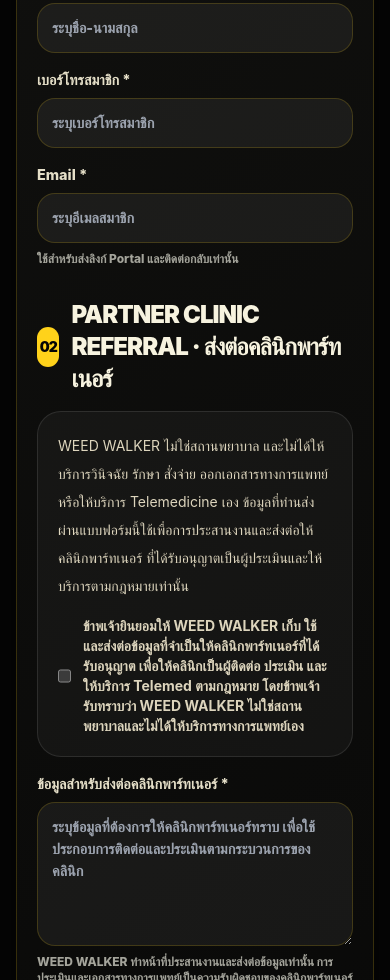
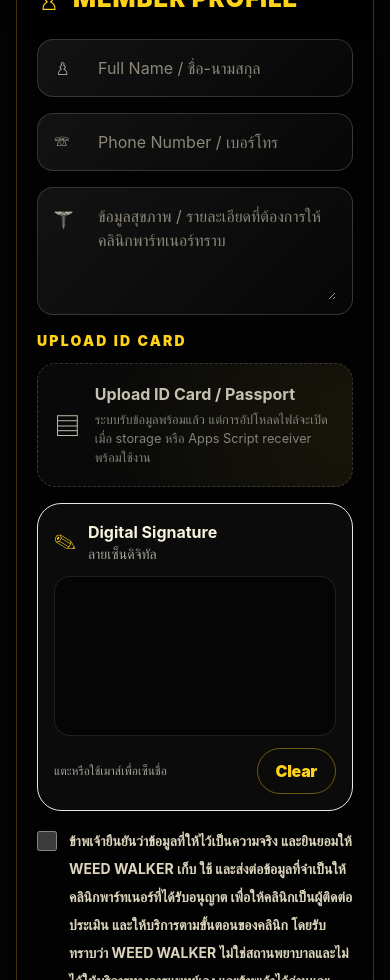
Before and after one commit to ncckaz-arch/weedwalker-site, a Next.js app: page /intake in a window 390 px wide. Shown: the part 1020-2000 px from the top of the page. Built offline with nearby package versions, Linux system fonts and the light colour scheme; no server answers.

Commit message:
Refine intake access pattern

```diff
--- a/src/app/api/intake/route.ts
+++ b/src/app/api/intake/route.ts
@@ -35,23 +35,20 @@ export async function POST(request: Request) {
       return NextResponse.json({ error: 'ID card image is required.' }, { status: 400 });
     }
 
-    if (uploadsEnabled && (!(selfie instanceof File) || selfie.size === 0)) {
-      return NextResponse.json({ error: 'Selfie image is required.' }, { status: 400 });
-    }
-
     const requestHeaders = headers();
     const ipAddress = requestHeaders.get('x-forwarded-for')?.split(',')[0]?.trim() || null;
     const userAgent = requestHeaders.get('user-agent') || null;
 
     const uploadedFiles = uploadsEnabled
       ? [
-          { kind: UploadKind.ID_CARD, file: idCard as File },
-          { kind: UploadKind.SELFIE, file: selfie as File },
+          ...(idCard instanceof File && idCard.size > 0 ? [{ kind: UploadKind.ID_CARD, file: idCard }] : []),
+          ...(selfie instanceof File && selfie.size > 0 ? [{ kind: UploadKind.SELFIE, file: selfie }] : []),
           ...medicalDocs.map((file) => ({ kind: UploadKind.MEDICAL_DOCUMENT, file }))
         ]
       : [];
     const ownerKey = user?.id || `guest-${Date.now()}-${randomUUID()}`;
     const conditionIntention = emptyToNull(parsed.conditionIntention) || emptyToNull(parsed.currentSymptoms);
+    const intakeEmail = emptyToNull(parsed.email) || `guest-${randomUUID()}@intake.weedwalker.local`;
 
     const savedFiles = await Promise.all(
       uploadedFiles.map(async (upload) => ({
@@ -69,7 +66,7 @@ export async function POST(request: Request) {
         data: {
           userId: user?.id || null,
           fullName: parsed.fullName,
-          email: parsed.email,
+          email: intakeEmail,
           phone: parsed.phone,
           lineId: emptyToNull(parsed.lineId),
           dateOfBirth: optionalDate(parsed.dateOfBirth),
@@ -169,7 +166,7 @@ export async function POST(request: Request) {
           profile: {
             fullName: parsed.fullName,
             phone: parsed.phone,
-            email: parsed.email,
+            email: emptyToNull(parsed.email) || '',
             lineId: emptyToNull(parsed.lineId)
           },
           telemed: {
--- a/src/app/globals.css
+++ b/src/app/globals.css
@@ -98,3 +98,79 @@ button {
 .walker-muted {
   color: #a4a49b;
 }
+
+.access-field {
+  display: grid;
+  grid-template-columns: 32px minmax(0, 1fr);
+  align-items: center;
+  gap: 12px;
+  min-height: 58px;
+  border: 1px solid rgba(255, 255, 255, 0.16);
+  border-radius: 16px;
+  background:
+    linear-gradient(135deg, rgba(255, 255, 255, 0.07), rgba(255, 255, 255, 0.025)),
+    rgba(0, 0, 0, 0.3);
+  padding: 0 16px;
+}
+
+.access-field:focus-within {
+  border-color: rgba(255, 210, 26, 0.55);
+  box-shadow: 0 0 0 3px rgba(255, 210, 26, 0.1);
+}
+
+.access-field input,
+.access-field textarea {
+  width: 100%;
+  border: 0;
+  background: transparent;
+  color: #f7f3df;
+  outline: none;
+}
+
+.access-field input::placeholder,
+.access-field textarea::placeholder {
+  color: rgba(217, 211, 189, 0.62);
+}
+
+.access-field-area {
+  align-items: start;
+  min-height: 128px;
+  padding-top: 16px;
+}
+
+.access-field textarea {
+  min-height: 96px;
+  resize: vertical;
+}
+
+.access-icon {
+  color: rgba(247, 243, 223, 0.72);
+  font-size: 1.35rem;
+  line-height: 1;
+}
+
+.access-upload {
+  display: flex;
+  align-items: center;
+  gap: 16px;
+  min-height: 92px;
+  border: 1px dashed rgba(255, 255, 255, 0.22);
+  border-radius: 18px;
+  background:
+    radial-gradient(circle at 100% 50%, rgba(255, 210, 26, 0.08), transparent 16rem),
+    rgba(255, 255, 255, 0.035);
+  padding: 18px;
+  cursor: pointer;
+  transition:
+    border-color 150ms ease,
+    background 150ms ease,
+    transform 150ms ease;
+}
+
+.access-upload:hover {
+  border-color: rgba(255, 210, 26, 0.55);
+  background:
+    radial-gradient(circle at 100% 50%, rgba(255, 210, 26, 0.14), transparent 16rem),
+    rgba(255, 255, 255, 0.05);
+  transform: translateY(-1px);
+}
--- a/src/components/intake-form.tsx
+++ b/src/components/intake-form.tsx
@@ -15,6 +15,7 @@ export function IntakeForm() {
   const [error, setError] = useState('');
   const [warning, setWarning] = useState('');
   const [hasSignature, setHasSignature] = useState(false);
+  const [idCardName, setIdCardName] = useState('');
   const canvasRef = useRef<HTMLCanvasElement | null>(null);
   const drawing = useRef(false);
   const uploadsEnabled =
@@ -23,16 +24,21 @@ export function IntakeForm() {
 
   async function submit(event: FormEvent<HTMLFormElement>) {
     event.preventDefault();
-    setStatus('Submitting intake...');
+    setStatus('');
     setError('');
     setWarning('');
+
+    if (!hasSignature) {
+      setError('กรุณาเซ็นชื่อดิจิทัลก่อนส่งแบบฟอร์ม');
+      return;
+    }
+
+    setStatus('กำลังส่งแบบฟอร์ม...');
 
     const form = event.currentTarget;
     const formData = new FormData(form);
     const signature = canvasRef.current?.toDataURL('image/png') || '';
-    if (hasSignature) {
-      formData.set('signatureDataUrl', signature);
-    }
+    formData.set('signatureDataUrl', signature);
 
     const response = await fetch('/api/intake', {
       method: 'POST',
@@ -42,15 +48,16 @@ export function IntakeForm() {
 
     if (!response.ok) {
       setStatus('');
-      setError(body.error || 'Submit failed.');
+      setError(body.error || 'ส่งแบบฟอร์มไม่สำเร็จ');
       return;
     }
 
-    setStatus(`Intake submitted. Reference: ${body.intakeId}`);
+    setStatus(`ส่งข้อมูลเรียบร้อยแล้ว Reference: ${body.intakeId}`);
     if (body.appsScriptWarning) {
-      setWarning(`Saved on weedwalker.net, but Apps Script sync needs attention: ${body.appsScriptWarning}`);
+      setWarning(`ข้อมูลถูกบันทึกบน weedwalker.net แล้ว แต่การ sync ไป Apps Script ต้องตรวจสอบ: ${body.appsScriptWarning}`);
     }
     form.reset();
+    setIdCardName('');
     clearSignature();
   }
 
@@ -103,92 +110,93 @@ export function IntakeForm() {
   }
 
   return (
-    <form onSubmit={submit} className="walker-card grid gap-8 p-5 md:p-8">
+    <form
+      id="member-profile"
+      onSubmit={submit}
+      className="scroll-mt-28 overflow-hidden rounded-[1.75rem] border border-walkerYellow/25 bg-black/55 p-5 shadow-[0_0_80px_rgba(0,0,0,0.5)] backdrop-blur md:p-8"
+    >
       <input className="hidden" name="website" tabIndex={-1} autoComplete="off" />
       <input type="hidden" name="requestTelemed" value="true" />
+      <input type="hidden" name="pdpaConsent" value="true" />
+      <input type="hidden" name="documentStorageConsent" value="true" />
+      <input type="hidden" name="medicalIntakeConsent" value="true" />
+      <input type="hidden" name="telemedConsent" value="true" />
 
-      <section id="member-profile" className="scroll-mt-28 grid gap-4">
-        <SectionTitle number="01" title="Member Profile" />
+      <div className="mb-6 flex items-center gap-3 text-walkerYellow">
+        <span className="text-3xl leading-none">♙</span>
+        <h2 className="text-2xl font-black uppercase tracking-[0.04em]">Member Profile</h2>
+      </div>
+
+      <div className="grid gap-4">
         <div className="grid gap-4 md:grid-cols-2">
-          <label className="walker-label">
-            ชื่อ-นามสกุล *
-            <input className="walker-input" name="fullName" required placeholder="ระบุชื่อ-นามสกุล" />
+          <label className="access-field">
+            <span className="access-icon">♙</span>
+            <input name="fullName" required placeholder="Full Name / ชื่อ-นามสกุล" />
           </label>
-          <label className="walker-label">
-            เบอร์โทรสมาชิก *
-            <input className="walker-input" name="phone" required placeholder="ระบุเบอร์โทรสมาชิก" />
-          </label>
-          <label className="walker-label md:col-span-2">
-            Email *
-            <input className="walker-input" name="email" type="email" required placeholder="ระบุอีเมลสมาชิก" />
-            <span className="walker-muted text-xs">ใช้สำหรับส่งลิงก์ Portal และติดต่อกลับเท่านั้น</span>
-          </label>
-        </div>
-      </section>
 
-      <section className="grid gap-4">
-        <SectionTitle number="02" title="Partner Clinic Referral · ส่งต่อคลินิกพาร์ทเนอร์" />
-        <div className="rounded-3xl border border-white/10 bg-white/[0.04] p-5">
-          <p className="text-sm leading-7 text-[#ddd5bd]">
-            WEED WALKER ไม่ใช่สถานพยาบาล และไม่ได้ให้บริการวินิจฉัย รักษา สั่งจ่าย ออกเอกสารทางการแพทย์
-            หรือให้บริการ Telemedicine เอง ข้อมูลที่ท่านส่งผ่านแบบฟอร์มนี้ใช้เพื่อการประสานงานและส่งต่อให้คลินิกพาร์ทเนอร์
-            ที่ได้รับอนุญาตเป็นผู้ประเมินและให้บริการตามกฎหมายเท่านั้น
-          </p>
-          <label className="mt-4 flex gap-3 text-sm font-bold text-[#ddd5bd]">
-            <input name="telemedConsent" type="checkbox" required />
-            ข้าพเจ้ายินยอมให้ WEED WALKER เก็บ ใช้ และส่งต่อข้อมูลที่จำเป็นให้คลินิกพาร์ทเนอร์ที่ได้รับอนุญาต
-            เพื่อให้คลินิกเป็นผู้ติดต่อ ประเมิน และให้บริการ Telemed ตามกฎหมาย โดยข้าพเจ้ารับทราบว่า WEED WALKER
-            ไม่ใช่สถานพยาบาลและไม่ได้ให้บริการทางการแพทย์เอง
+          <label className="access-field">
+            <span className="access-icon">☏</span>
+            <input name="phone" required placeholder="Phone Number / เบอร์โทร" />
           </label>
         </div>
 
-        <label className="walker-label">
-          ข้อมูลสำหรับส่งต่อคลินิกพาร์ทเนอร์ *
+        <label className="access-field access-field-area">
+          <span className="access-icon pt-1">☤</span>
           <textarea
-            className="walker-input min-h-36"
             name="conditionIntention"
             required
-            placeholder="ระบุข้อมูลที่ต้องการให้คลินิกพาร์ทเนอร์ทราบ เพื่อใช้ประกอบการติดต่อและประเมินตามกระบวนการของคลินิก"
+            maxLength={1000}
+            placeholder="ข้อมูลสุขภาพ / รายละเอียดที่ต้องการให้คลินิกพาร์ทเนอร์ทราบ"
           />
-          <span className="walker-muted text-xs">
-            WEED WALKER ทำหน้าที่ประสานงานและส่งต่อข้อมูลเท่านั้น การประเมินและเอกสารทางการแพทย์เป็นความรับผิดชอบของคลินิกพาร์ทเนอร์
-          </span>
         </label>
-      </section>
 
-      <section className="grid gap-4">
-        <SectionTitle number="03" title="Identity Verification" />
-        {uploadsEnabled ? (
-          <div className="grid gap-4 md:grid-cols-2">
-            <label className="walker-label rounded-3xl border border-walkerYellow/20 bg-walkerYellow/5 p-5">
-              Upload ID Card / Passport *
-              <input className="walker-input" name="idCard" type="file" accept="image/png,image/jpeg,image/webp" required />
-              <span className="walker-muted text-xs">JPG, PNG หรือ WEBP · ไม่เกิน 10MB · Required</span>
+        <div>
+          <p className="mb-3 text-sm font-black uppercase tracking-[0.16em] text-walkerYellow">Upload ID Card</p>
+          {uploadsEnabled ? (
+            <label className="access-upload">
+              <span className="text-3xl">▤</span>
+              <span className="min-w-0 flex-1">
+                <strong className="block text-base font-bold text-[#f7f3df]">
+                  {idCardName || 'Upload ID Card / Passport'}
+                </strong>
+                <small className="walker-muted mt-1 block">PNG, JPG หรือ WEBP ไม่เกิน 10MB</small>
+              </span>
+              <span className="grid h-10 w-10 place-items-center rounded-full bg-walkerYellow/10 text-xl text-walkerYellow">☁</span>
+              <input
+                className="sr-only"
+                name="idCard"
+                type="file"
+                accept="image/png,image/jpeg,image/webp"
+                required
+                onChange={(event) => setIdCardName(event.currentTarget.files?.[0]?.name || '')}
+              />
             </label>
-            <label className="walker-label rounded-3xl border border-walkerYellow/20 bg-walkerYellow/5 p-5">
-              Upload Selfie Holding ID *
-              <input className="walker-input" name="selfie" type="file" accept="image/png,image/jpeg,image/webp" required />
-              <span className="walker-muted text-xs">ให้เห็นใบหน้าและบัตรชัดเจนในภาพเดียวกัน</span>
-            </label>
+          ) : (
+            <div className="access-upload opacity-80">
+              <span className="text-3xl">▤</span>
+              <span className="min-w-0 flex-1">
+                <strong className="block text-base font-bold text-[#f7f3df]">Upload ID Card / Passport</strong>
+                <small className="walker-muted mt-1 block">
+                  ระบบรับข้อมูลพร้อมแล้ว แต่การอัปโหลดไฟล์จะเปิดเมื่อ storage หรือ Apps Script receiver พร้อมใช้งาน
+                </small>
+              </span>
+            </div>
+          )}
+        </div>
+
+        <div className="rounded-3xl border border-white/14 bg-white/[0.035] p-4">
+          <div className="mb-3 flex items-center gap-3">
+            <span className="text-2xl text-walkerYellow">✎</span>
+            <div>
+              <p className="font-bold text-[#f7f3df]">Digital Signature</p>
+              <p className="walker-muted text-sm">ลายเซ็นดิจิทัล</p>
+            </div>
           </div>
-        ) : (
-          <div className="rounded-3xl border border-walkerYellow/20 bg-walkerYellow/5 p-5">
-            <p className="text-sm font-black text-walkerYellow">Upload disabled for this deployment</p>
-            <p className="mt-2 text-sm leading-6 text-walkerMuted">
-              หน้าเว็บพร้อมรับ identity fields แล้ว แต่การส่งไฟล์ ID/Selfie จะเปิดเมื่อ Apps Script receiver หรือ production storage พร้อมใช้งาน
-            </p>
-          </div>
-        )}
-      </section>
-
-      <section className="grid gap-4">
-        <SectionTitle number="04" title="Digital Signature" />
-        <div className="rounded-3xl border border-white/10 bg-white/[0.04] p-4">
           <canvas
             ref={canvasRef}
             width={900}
             height={260}
-            className="h-44 w-full touch-none rounded-2xl border border-white/10 bg-black/40"
+            className="h-40 w-full touch-none rounded-2xl border border-white/10 bg-black/45"
             aria-label="ช่องเซ็นลายเซ็นดิจิทัล"
             onPointerDown={startDrawing}
             onPointerMove={draw}
@@ -196,31 +204,19 @@ export function IntakeForm() {
             onPointerLeave={stopDrawing}
           />
           <div className="mt-3 flex flex-wrap items-center justify-between gap-3">
-            <p className="walker-muted text-xs">เซ็นชื่อในช่องนี้ด้วยนิ้วหรือเมาส์ ลายเซ็นจะถูกส่งไปพร้อม intake payload</p>
-            <button className="walker-btn walker-btn-outline" type="button" onClick={clearSignature}>
+            <p className="walker-muted text-xs">แตะหรือใช้เมาส์เพื่อเซ็นชื่อ</p>
+            <button className="walker-btn walker-btn-outline min-h-10 px-4" type="button" onClick={clearSignature}>
               Clear
             </button>
           </div>
         </div>
-      </section>
 
-      <section className="grid gap-3 rounded-3xl border border-white/10 bg-white/[0.04] p-5">
-        <p className="text-xs font-black uppercase tracking-[0.22em] text-walkerYellow">Data Covenant</p>
-        <p className="text-sm leading-7 text-walkerMuted">
-          ข้อมูลสุขภาพ เอกสารยืนยันตัวตน และข้อมูลที่เกี่ยวข้องกับการประเมิน จะถูกใช้เพื่อการยืนยันตัวตน
-          การประสานงาน และการส่งต่อให้คลินิกพาร์ทเนอร์เท่าที่จำเป็นเท่านั้น การประเมินทางการแพทย์
-          การให้คำปรึกษา การสั่งจ่าย และการออกเอกสารทางการแพทย์เป็นความรับผิดชอบของคลินิกพาร์ทเนอร์และผู้ประกอบวิชาชีพที่ได้รับอนุญาต
-        </p>
-        <input name="pdpaConsent" type="hidden" value="true" />
-        <input name="documentStorageConsent" type="hidden" value="true" />
-        <label className="flex gap-3 text-sm font-bold">
-          <input name="medicalIntakeConsent" type="checkbox" required />
-          ข้าพเจ้าขอยืนยันว่าข้อมูลที่ให้ไว้เป็นความจริงและถูกต้อง
-        </label>
-        <label className="flex gap-3 text-sm font-bold">
-          <input name="termsConsent" type="checkbox" required />
+        <label className="flex gap-3 rounded-2xl text-sm font-bold leading-7 text-[#ddd5bd]">
+          <input className="mt-1 h-5 w-5 shrink-0 accent-walkerYellow" name="termsConsent" type="checkbox" required />
           <span>
-            ข้าพเจ้าได้อ่านและยอมรับ{' '}
+            ข้าพเจ้ายืนยันว่าข้อมูลที่ให้ไว้เป็นความจริง และยินยอมให้ WEED WALKER เก็บ ใช้ และส่งต่อข้อมูลที่จำเป็นให้คลินิกพาร์ทเนอร์ที่ได้รับอนุญาต
+            เพื่อให้คลินิกเป็นผู้ติดต่อ ประเมิน และให้บริการตามขั้นตอนของคลินิก โดยรับทราบว่า WEED WALKER ไม่ใช่สถานพยาบาลและไม่ได้ให้บริการทางการแพทย์เอง
+            และข้าพเจ้าได้อ่านและยอมรับ{' '}
             <a className="text-walkerYellow underline underline-offset-4" href="/privacy-policy">
               นโยบายความเป็นส่วนตัว
             </a>{' '}
@@ -228,27 +224,25 @@ export function IntakeForm() {
             <a className="text-walkerYellow underline underline-offset-4" href="/terms-of-use">
               ข้อตกลงการใช้งาน
             </a>{' '}
-            ของ WEED WALKER แล้ว
+            แล้ว
           </span>
         </label>
-      </section>
 
-      <button className="walker-btn walker-btn-primary w-full md:w-auto" type="submit">
-        ส่งแบบฟอร์มเพื่อประสานคลินิกพาร์ทเนอร์
-      </button>
+        <button
+          className="group grid min-h-[62px] w-full grid-cols-[52px_1fr_32px] items-center rounded-2xl bg-walkerYellow px-4 text-walkerBlack shadow-[0_0_42px_rgba(255,210,26,0.36)] transition hover:scale-[1.01]"
+          type="submit"
+        >
+          <span className="text-2xl">▽</span>
+          <span className="text-lg font-black md:text-2xl">ยืนยันและส่งแบบฟอร์ม</span>
+          <span className="text-3xl transition group-hover:translate-x-1">›</span>
+        </button>
 
-      {status ? <p className="font-bold text-walkerYellow">{status}</p> : null}
-      {warning ? <p className="text-sm font-bold text-amber-200">{warning}</p> : null}
-      {error ? <p className="font-bold text-red-300">{error}</p> : null}
+        <p className="text-center text-xs font-bold text-walkerMuted">🔒 ข้อมูลของคุณปลอดภัยและเป็นความลับ</p>
+
+        {status ? <p className="rounded-2xl border border-walkerYellow/25 bg-walkerYellow/10 p-4 font-bold text-walkerYellow">{status}</p> : null}
+        {warning ? <p className="rounded-2xl border border-amber-300/25 bg-amber-300/10 p-4 text-sm font-bold text-amber-200">{warning}</p> : null}
+        {error ? <p className="rounded-2xl border border-red-300/25 bg-red-400/10 p-4 font-bold text-red-300">{error}</p> : null}
+      </div>
     </form>
   );
 }
-
-function SectionTitle({ number, title }: { number: string; title: string }) {
-  return (
-    <h2 className="flex items-center gap-3 text-2xl font-black uppercase tracking-[-0.04em]">
-      <span className="grid h-10 w-10 place-items-center rounded-2xl bg-walkerYellow text-sm text-walkerBlack">{number}</span>
-      {title}
-    </h2>
-  );
-}
--- a/src/lib/storage.ts
+++ b/src/lib/storage.ts
@@ -17,7 +17,9 @@ const allowedMimeTypes = new Set([
 ]);
 
 export function fileUploadsEnabled() {
-  return process.env.ENABLE_FILE_UPLOADS === 'true';
+  if (process.env.ENABLE_FILE_UPLOADS !== 'true') return false;
+  if (process.env.NODE_ENV === 'production' && !process.env.GCS_BUCKET_NAME) return false;
+  return true;
 }
 
 export function publicFileUploadsEnabled() {
--- a/src/lib/validators.ts
+++ b/src/lib/validators.ts
@@ -9,7 +9,7 @@ export const memberProfileSchema = z.object({
 
 export const intakeSchema = z.object({
   fullName: z.string().min(2).max(160),
-  email: z.string().email().max(180),
+  email: z.string().email().max(180).optional().or(z.literal('')),
   phone: z.string().min(6).max(40),
   lineId: z.string().max(80).optional().or(z.literal('')),
   dateOfBirth: z.string().optional().or(z.literal('')),
@@ -22,7 +22,7 @@ export const intakeSchema = z.object({
   requestTelemed: z.enum(['on', 'true']).optional(),
   telemedNote: z.string().max(1500).optional().or(z.literal('')),
   preferredTelemedDate: z.string().optional().or(z.literal('')),
-  conditionIntention: z.string().min(2).max(2000).optional().or(z.literal('')),
+  conditionIntention: z.string().min(2).max(2000),
   telemedConsent: z.enum(['on', 'true']).optional(),
   termsConsent: z.enum(['on', 'true']).optional(),
   signatureDataUrl: z.string().max(120000).optional().or(z.literal('')),
```
Also changed, not shown: src/app/intake/page.tsx (+43 -31 lines).
